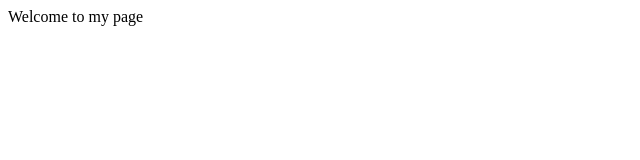
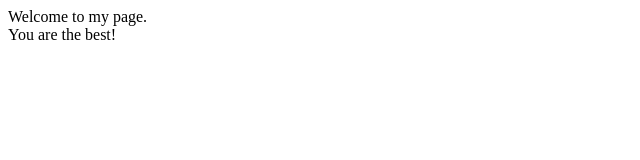
Before and after one commit to shaun92168/CIT1620, a plain HTML site: page index.html in a window 1280 px wide. Shown: the full height of the page, 0-640 px from the left. Drawn offline with Linux system fonts and the light colour scheme.

Commit message:
modified index

```diff
--- a/index.html
+++ b/index.html
@@ -5,6 +5,9 @@
 	</head>
 
 	<body>
-		Welcome to my page
+		Welcome to my page.
+		<div>
+			You are the best!
+		</div>
 	</body>
 </html>
```
